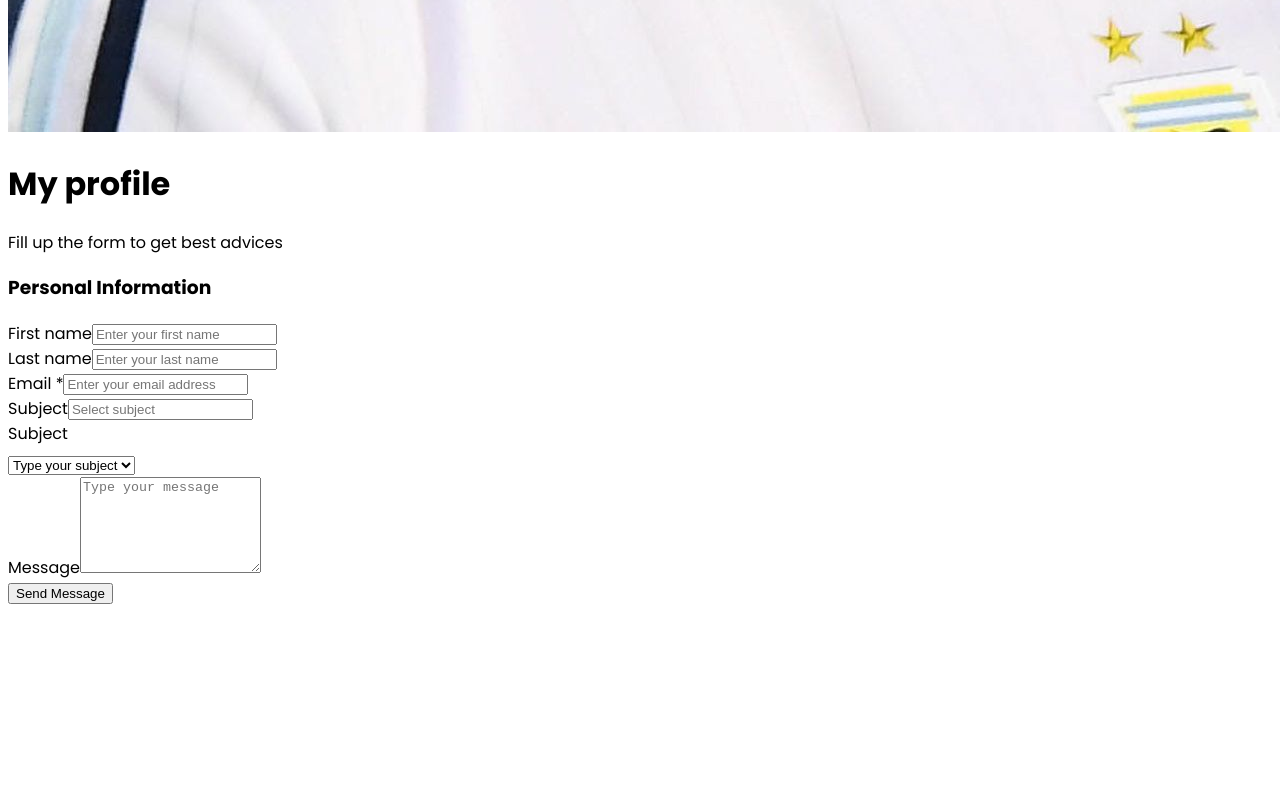
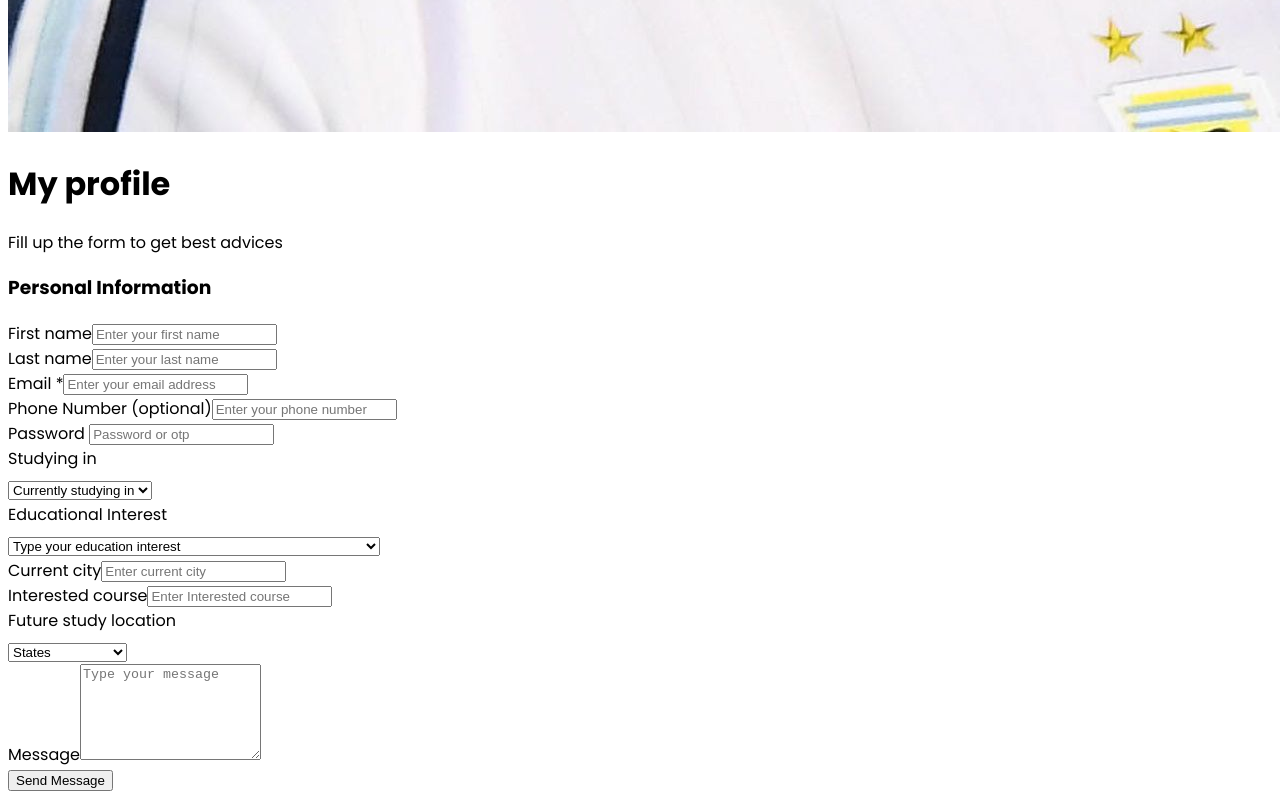
Before and after one commit to AmolShelke2/nextjs-tailwindcss-dashboard, a Next.js app: page /admin/myprofile in a window 1280 px wide. Shown: the part 9590-10390 px from the top of the page. Before the commit the page ends 10203 px from the top, so only its background shows below. Built offline with nearby package versions, Linux system fonts and the light colour scheme.

Commit message:
[param]: user profile signUp parameters completed

```diff
--- a/src/components/profile/PersonalInfoForm.tsx
+++ b/src/components/profile/PersonalInfoForm.tsx
@@ -33,7 +33,7 @@ const PersonalInfoForm: React.FC = () => {
   return (
     <div className="flex flex-col gap-9">
       {/* <!-- Contact Form --> */}
-      <div className="rounded-sm border border-stroke bg-white shadow-default dark:border-strokedark dark:bg-boxdark">
+      <div className="rounded-lg border border-stroke bg-white shadow-default dark:border-strokedark dark:bg-boxdark">
         <div className="border-b border-stroke py-4 px-6 dark:border-strokedark">
           <h3 className="font-medium text-black">Personal Information</h3>
         </div>
@@ -59,34 +59,147 @@ const PersonalInfoForm: React.FC = () => {
               </div>
             </div>
 
-            <div className="mb-4">
+            <div className="mb-4 flex flex-col gap-6 xl:flex-row">
+              <div className="w-full xl:w-1/2">
+                <label className="mb-2 block text-black">
+                  Email <span className="text-meta-1">*</span>
+                </label>
+                <input
+                  type="email"
+                  placeholder="Enter your email address"
+                  className="w-full rounded border-[1.5px] border-stroke bg-transparent py-3 px-5 font-medium outline-none transition focus:border-primary active:border-primary disabled:cursor-default disabled:bg-whiter dark:border-form-strokedark dark:bg-form-input dark:focus:border-primary"
+                />
+              </div>
+
+              <div className="w-full xl:w-1/2">
+                <label className="mb-2 block text-black">
+                  Phone Number <span className="text-meta-1">(optional)</span>
+                </label>
+                <input
+                  type="number"
+                  placeholder="Enter your phone number"
+                  className="w-full rounded border-[1.5px] border-stroke bg-transparent py-3 px-5 font-medium outline-none transition focus:border-primary active:border-primary disabled:cursor-default disabled:bg-whiter dark:border-form-strokedark dark:bg-form-input dark:focus:border-primary"
+                />
+              </div>
+            </div>
+
+            <div className="mb-4 w-full xl:w-1/2">
               <label className="mb-2 block text-black">
-                Email <span className="text-meta-1">*</span>
+                Password <span className="text-meta-1"></span>
               </label>
               <input
-                type="email"
-                placeholder="Enter your email address"
+                type="password"
+                placeholder="Password or otp"
                 className="w-full rounded border-[1.5px] border-stroke bg-transparent py-3 px-5 font-medium outline-none transition focus:border-primary active:border-primary disabled:cursor-default disabled:bg-whiter dark:border-form-strokedark dark:bg-form-input dark:focus:border-primary"
               />
             </div>
 
             <div className="mb-4">
-              <label className="mb-2 block text-black">Subject</label>
-              <input
-                type="text"
-                placeholder="Select subject"
-                className="w-full rounded border-[1.5px] border-stroke bg-transparent py-3 px-5 font-medium outline-none transition focus:border-primary active:border-primary disabled:cursor-default disabled:bg-whiter dark:border-form-strokedark dark:bg-form-input dark:focus:border-primary"
-              />
+              <label className="mb-2 block text-black">Studying in</label>
+              <div className="relative z-20 bg-transparent">
+                <select className="relative z-20 w-full appearance-none rounded border border-stroke bg-transparent py-3 px-5 outline-none transition focus:border-primary active:border-primary dark:border-form-strokedark dark:bg-form-input dark:focus:border-primary">
+                  <option value="">Currently studying in</option>
+                  <option value="">UG</option>
+                  <option value="">PG</option>
+                  <option value="">8-10</option>
+                  <option value="">11</option>
+                  <option value="">12</option>
+                </select>
+                <span className="absolute top-1/2 right-4 z-30 -translate-y-1/2">
+                  <svg
+                    className="fill-current"
+                    width="24"
+                    height="24"
+                    viewBox="0 0 24 24"
+                    fill="none"
+                    xmlns="http://www.w3.org/2000/svg">
+                    <g opacity="0.8">
+                      <path
+                        fillRule="evenodd"
+                        clipRule="evenodd"
+                        d="M5.29289 8.29289C5.68342 7.90237 6.31658 7.90237 6.70711 8.29289L12 13.5858L17.2929 8.29289C17.6834 7.90237 18.3166 7.90237 18.7071 8.29289C19.0976 8.68342 19.0976 9.31658 18.7071 9.70711L12.7071 15.7071C12.3166 16.0976 11.6834 16.0976 11.2929 15.7071L5.29289 9.70711C4.90237 9.31658 4.90237 8.68342 5.29289 8.29289Z"
+                        fill=""></path>
+                    </g>
+                  </svg>
+                </span>
+              </div>
             </div>
 
             <div className="mb-4">
-              <label className="mb-2 block text-black">Subject</label>
+              <label className="mb-2 block text-black">
+                Educational Interest
+              </label>
               <div className="relative z-20 bg-transparent dark:bg-form-input">
                 <select className="relative z-20 w-full appearance-none rounded border border-stroke bg-transparent py-3 px-5 outline-none transition focus:border-primary active:border-primary dark:border-form-strokedark dark:bg-form-input dark:focus:border-primary">
-                  <option value="">Type your subject</option>
-                  <option value="">USA</option>
-                  <option value="">UK</option>
-                  <option value="">Canada</option>
+                  <option value="">Type your education interest</option>
+                  <option value="">Engineering & arch</option>
+                  <option value="">Managment (MBA,BBA)</option>
+                  <option value="">Medical (MBBS, M.S,Dental, )</option>
+                  <option value="">Law(LLB,LLM)</option>
+                  <option value="">Animation & Design (B.Des, M.DES)</option>
+                  <option value="">
+                    Media, Mass communcation and journalism ( B JMC, BMC)
+                  </option>
+                  <option value="">Arts humaties and social sciences</option>
+                  <option value="">Sciences ( B.sc,Msc)</option>
+                  <option value="">Agriculture</option>
+                  <option value="">Compouter Application And IT</option>
+                  <option value="">Pharmacy ( M pharm , B Pharm )</option>
+                  <option value="">Education ( B.ED, MED)</option>
+                  <option value="">Hospality and Tourism ( BHM, MHM)</option>
+                </select>
+                <span className="absolute top-1/2 right-4 z-30 -translate-y-1/2">
+                  <svg
+                    className="fill-current"
+                    width="24"
+                    height="24"
+                    viewBox="0 0 24 24"
+                    fill="none"
+                    xmlns="http://www.w3.org/2000/svg">
+                    <g opacity="0.8">
+                      <path
+                        fillRule="evenodd"
+                        clipRule="evenodd"
+                        d="M5.29289 8.29289C5.68342 7.90237 6.31658 7.90237 6.70711 8.29289L12 13.5858L17.2929 8.29289C17.6834 7.90237 18.3166 7.90237 18.7071 8.29289C19.0976 8.68342 19.0976 9.31658 18.7071 9.70711L12.7071 15.7071C12.3166 16.0976 11.6834 16.0976 11.2929 15.7071L5.29289 9.70711C4.90237 9.31658 4.90237 8.68342 5.29289 8.29289Z"
+                        fill=""></path>
+                    </g>
+                  </svg>
+                </span>
+              </div>
+            </div>
+
+            <div className="mb-4 flex flex-col gap-6 xl:flex-row">
+              <div className="w-full xl:w-1/2">
+                <label className="mb-2 block text-black">Current city</label>
+                <input
+                  type="text"
+                  placeholder="Enter current city"
+                  className="w-full rounded border-[1.5px] border-stroke bg-transparent py-3 px-5 font-medium outline-none transition focus:border-primary active:border-primary disabled:cursor-default disabled:bg-whiter dark:border-form-strokedark dark:bg-form-input dark:focus:border-primary"
+                />
+              </div>
+
+              <div className="w-full xl:w-1/2">
+                <label className="mb-2 block text-black">
+                  Interested course
+                </label>
+                <input
+                  type="text"
+                  placeholder="Enter Interested course"
+                  className="w-full rounded border-[1.5px] border-stroke bg-transparent py-3 px-5 font-medium outline-none transition focus:border-primary active:border-primary disabled:cursor-default disabled:bg-whiter dark:border-form-strokedark dark:bg-form-input dark:focus:border-primary"
+                />
+              </div>
+            </div>
+
+            <div className="mb-4">
+              <label className="mb-2 block text-black">
+                Future study location
+              </label>
+              <div className="relative z-20 bg-transparent dark:bg-form-input">
+                <select className="relative z-20 w-full appearance-none rounded border border-stroke bg-transparent py-3 px-5 outline-none transition focus:border-primary active:border-primary dark:border-form-strokedark dark:bg-form-input dark:focus:border-primary">
+                  <option value="">States</option>
+                  <option value="">Karnataka</option>
+                  <option value="">Maharastra</option>
+                  <option value="">Andhra Pradesh</option>
                 </select>
                 <span className="absolute top-1/2 right-4 z-30 -translate-y-1/2">
                   <svg
```
